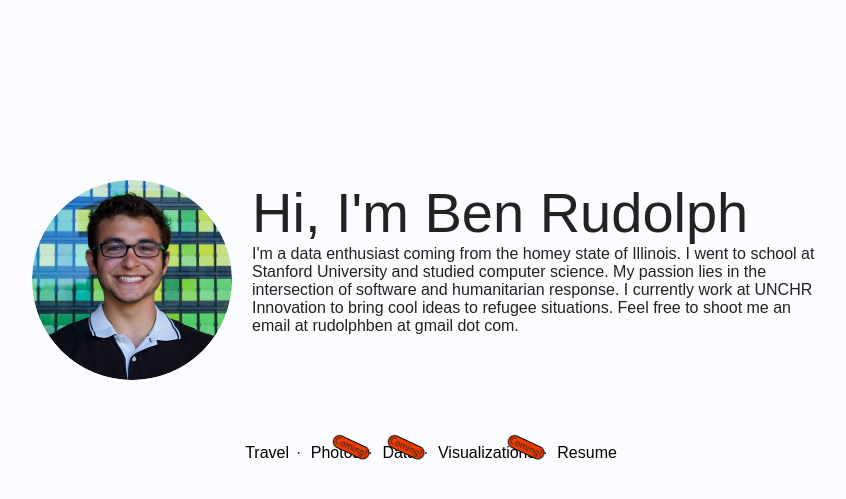
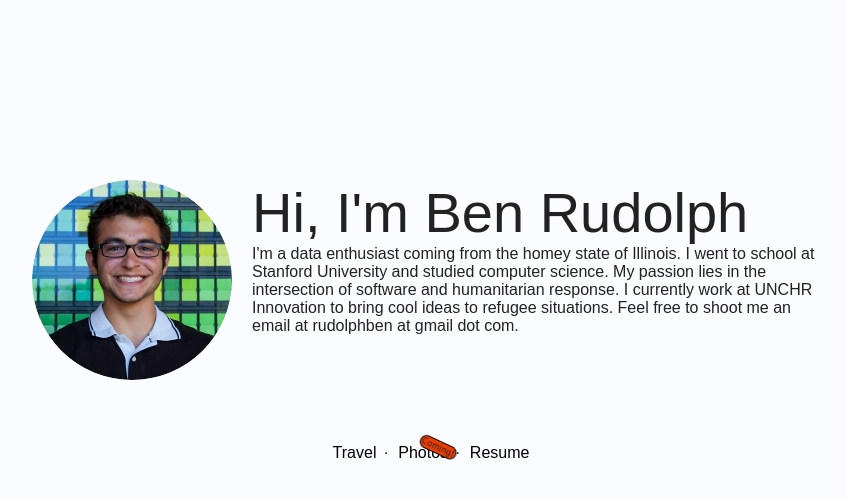
Before and after one commit to benrudolph/main, a Jekyll site: the page built from index.html, in a window 1280 px wide. Shown: the top 499 px of the page, without its empty margins (208-1054 px from the left). Built offline with Jekyll 4.4.1, drawn with Linux system fonts in a browser that asks for light colours; Markdown is read by kramdown in place of the engine named in the settings.

Commit message:
Small updates

```diff
--- a/_config.yml
+++ b/_config.yml
@@ -1,6 +1,4 @@
-auto: true
 safe:     true
-server:   true
 markdown: rdiscount
 permalink: /:year/:month/:day/:title
 rdiscount extensions: [smart]
--- a/index.html
+++ b/index.html
@@ -17,10 +17,8 @@ layout: default
     </div>
   </div>
   <div class="links">
-    <a href="http://travel.byben.org">Travel</a>&#183;
+    <a href="http://bengermin.wordpress.com/">Travel</a>&#183;
     <a href="#">Photos<i class="coming-soon"></i></a>&#183;
-    <a href="#">Data<i class="coming-soon"></i></a>&#183;
-    <a href="#">Visualizations<i class="coming-soon"></i></a>&#183;
     <a href="/resume.pdf">Resume</a>
   </div>
 </div>
```
Also changed, not shown: 1 other file.
